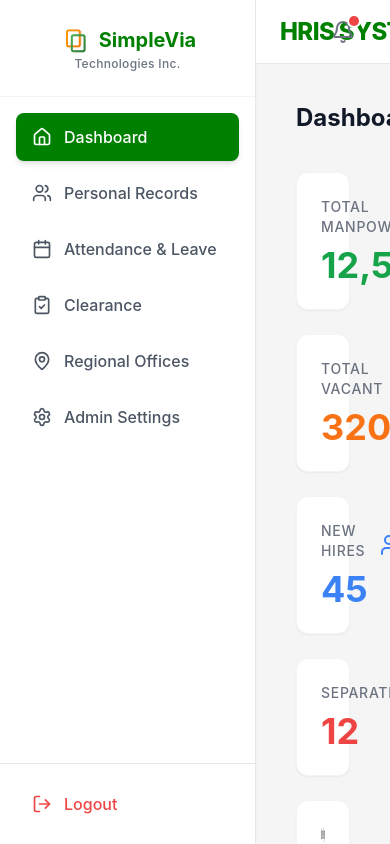
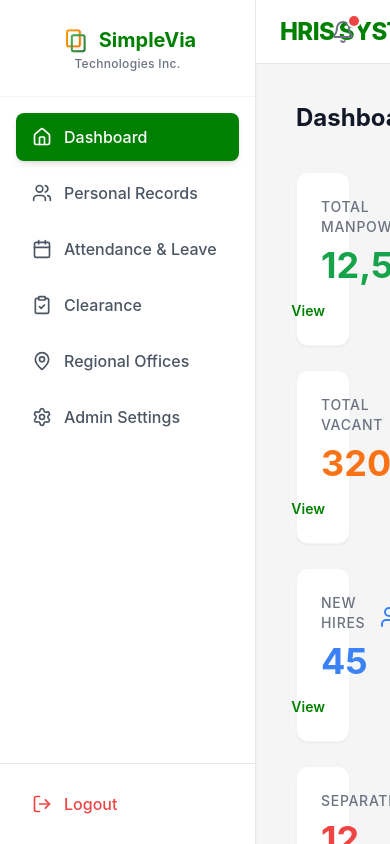
Before and after one commit to Lyndoncatan/SimpleVia-Frontend, a React (Vite) app: page /dashboard in a window 390 px wide. Built offline with nearby package versions, Linux system fonts and the light colour scheme.

Commit message:
Add analytics view buttons, modal charts; update login colors and responsiveness

```diff
--- /dev/null
+++ b/src/components/charts/AnalyticsBar.tsx
@@ -0,0 +1,63 @@
+import {
+    Chart as ChartJS,
+    CategoryScale,
+    LinearScale,
+    BarElement,
+    Title,
+    Tooltip,
+    Legend,
+} from 'chart.js';
+import { Bar } from 'react-chartjs-2';
+
+ChartJS.register(
+    CategoryScale,
+    LinearScale,
+    BarElement,
+    Title,
+    Tooltip,
+    Legend
+);
+
+interface AnalyticsBarProps {
+    title: string;
+    labels: string[];
+    data: number[];
+    color?: string;
+}
+
+export default function AnalyticsBar({ title, labels, data, color = '#2563EB' }: AnalyticsBarProps) {
+    const options = {
+        responsive: true,
+        maintainAspectRatio: false,
+        plugins: {
+            legend: { display: false },
+            title: {
+                display: true,
+                text: title,
+                position: 'top' as const,
+                align: 'start' as const,
+                color: '#333',
+                font: { size: 16, weight: 'bold' as const },
+                padding: { bottom: 12 },
+            },
+        },
+        scales: {
+            y: { beginAtZero: true, grid: { color: '#f0f0f0' } },
+            x: { grid: { display: false } },
+        },
+    };
+
+    const chartData = {
+        labels,
+        datasets: [
+            {
+                label: title,
+                data,
+                backgroundColor: color,
+                borderRadius: 4,
+            },
+        ],
+    };
+
+    return <div className="h-full w-full"><Bar options={options} data={chartData} /></div>;
+}
--- a/src/components/charts/HeadcountWidget.tsx
+++ b/src/components/charts/HeadcountWidget.tsx
@@ -7,9 +7,10 @@ interface HeadcountWidgetProps {
     subtitle?: string;
     icon?: 'users' | 'check';
     color?: string;
+    onView?: () => void;
 }
 
-const HeadcountWidget = ({ title, count, subtitle, icon = 'users', color = 'text-[var(--color-primary)]' }: HeadcountWidgetProps) => {
+const HeadcountWidget = ({ title, count, subtitle, icon = 'users', color = 'text-[var(--color-primary)]', onView }: HeadcountWidgetProps) => {
     return (
         <div className="bg-white p-6 rounded-xl shadow-sm border border-gray-100 flex flex-col justify-between h-full">
             <div className="flex justify-between items-start">
@@ -30,6 +31,14 @@ const HeadcountWidget = ({ title, count, subtitle, icon = 'users', color = 'text
                     {subtitle}
                 </div>
             )}
+            <div className="mt-4 flex justify-end">
+                <button
+                    onClick={onView}
+                    className="text-sm font-semibold text-[var(--color-primary)] hover:underline"
+                >
+                    View
+                </button>
+            </div>
         </div>
     );
 };
--- a/src/pages/Dashboard.tsx
+++ b/src/pages/Dashboard.tsx
@@ -1,10 +1,22 @@
 
+import { useState } from 'react';
 import { ManpowerChart } from '../components/charts/ManpowerChart';
 import { TurnoverChart } from '../components/charts/TurnoverChart';
 import HeadcountWidget from '../components/charts/HeadcountWidget';
 import StatisticsSection from '../components/charts/DonutCharts';
+import AnalyticsBar from '../components/charts/AnalyticsBar';
 
 const Dashboard = () => {
+    const [modalOpen, setModalOpen] = useState(false);
+    const [modalTitle, setModalTitle] = useState('');
+    const [modalContent, setModalContent] = useState<JSX.Element | null>(null);
+
+    const openModal = (title: string, content: JSX.Element) => {
+        setModalTitle(title);
+        setModalContent(content);
+        setModalOpen(true);
+    };
+
     return (
         <div className="space-y-6 pb-6">
             <div className="flex justify-between items-center">
@@ -16,21 +28,45 @@ const Dashboard = () => {
 
             {/* Top Row: Headcount Widgets */}
             <div className="grid grid-cols-1 md:grid-cols-2 lg:grid-cols-4 gap-6">
-                <HeadcountWidget title="Total Manpower" count={12500} icon="users" color="text-green-600" />
-                <HeadcountWidget title="Total Vacant" count={320} icon="check" color="text-orange-500" />
-                <HeadcountWidget title="New Hires" count={45} icon="users" color="text-blue-500" />
-                <HeadcountWidget title="Separations" count={12} icon="users" color="text-red-500" />
+                <HeadcountWidget
+                    title="Total Manpower"
+                    count={12500}
+                    icon="users"
+                    color="text-green-600"
+                    onView={() => openModal('Total Manpower', <ManpowerChart />)}
+                />
+                <HeadcountWidget
+                    title="Total Vacant"
+                    count={320}
+                    icon="check"
+                    color="text-orange-500"
+                    onView={() => openModal('Total Vacant', <AnalyticsBar title="Vacant per Region" labels={["BARMM","CAR","NCR","R1","R2","R3","R4A","R4B"]} data={[12,8,50,40,30,20,10,5]} color="#F97316" />)}
+                />
+                <HeadcountWidget
+                    title="New Hires"
+                    count={45}
+                    icon="users"
+                    color="text-blue-500"
+                    onView={() => openModal('New Hires', <AnalyticsBar title="New Hires (Monthly)" labels={["Jan","Feb","Mar","Apr","May","Jun"]} data={[5,8,10,7,9,6]} color="#0EA5E9" />)}
+                />
+                <HeadcountWidget
+                    title="Separations"
+                    count={12}
+                    icon="users"
+                    color="text-red-500"
+                    onView={() => openModal('Separations', <AnalyticsBar title="Separations (Monthly)" labels={["Jan","Feb","Mar","Apr","May","Jun"]} data={[1,2,3,2,1,3]} color="#EF4444" />)}
+                />
             </div>
 
             {/* Middle Row: Charts */}
             <div className="grid grid-cols-1 lg:grid-cols-3 gap-6">
                 {/* Manpower Chart - Takes up 2 columns */}
-                <div className="lg:col-span-2 bg-white p-6 rounded-xl shadow-sm border border-gray-100 h-96">
+                <div className="lg:col-span-2 bg-white p-6 rounded-xl shadow-sm border border-gray-100 h-64 lg:h-96">
                     <ManpowerChart />
                 </div>
 
                 {/* Turnover Chart - Takes up 1 column */}
-                <div className="bg-white p-6 rounded-xl shadow-sm border border-gray-100 h-96">
+                <div className="bg-white p-6 rounded-xl shadow-sm border border-gray-100 h-64 lg:h-96">
                     <TurnoverChart />
                 </div>
             </div>
@@ -40,6 +76,18 @@ const Dashboard = () => {
                 <h3 className="text-lg font-bold text-gray-800 mb-6">Demographics & Attendance</h3>
                 <StatisticsSection />
             </div>
+            {modalOpen && (
+                <div className="fixed inset-0 z-50 flex items-center justify-center">
+                    <div className="absolute inset-0 bg-black/40" onClick={() => setModalOpen(false)} />
+                    <div className="relative w-[95%] max-w-3xl bg-white rounded-xl p-6 shadow-lg z-10 h-[70vh]">
+                        <div className="flex items-center justify-between mb-4">
+                            <h4 className="text-lg font-bold text-gray-800">{modalTitle}</h4>
+                            <button className="text-gray-500 hover:text-gray-700" onClick={() => setModalOpen(false)}>Close</button>
+                        </div>
+                        <div className="h-full">{modalContent}</div>
+                    </div>
+                </div>
+            )}
         </div>
     );
 };
--- a/src/pages/Login.tsx
+++ b/src/pages/Login.tsx
@@ -37,7 +37,7 @@ const Login: FC = () => {
                 {/* Right Side - Login Form */}
                 <div className="flex-1 w-full max-w-md">
                     <div className="mb-8">
-                        <h2 className="text-3xl font-bold text-gray-900 mb-2">Welcome!</h2>
+                        <h2 className="text-2xl md:text-3xl font-bold text-orange-500 mb-2">Welcome!</h2>
                         <h3 className="text-xl font-medium text-white">HR Management Information System</h3>
                     </div>
 
@@ -87,9 +87,9 @@ const Login: FC = () => {
                         </div>
 
                         <div className="flex items-center justify-end">
-                            <a href="#" className="text-sm font-medium text-gray-800 hover:text-white transition-colors">
-                                Forgot Password?
-                            </a>
+                            <a href="#" className="text-sm font-medium text-green-500 hover:text-green-700 transition-colors">
+                                    Forgot Password?
+                                </a>
                         </div>
                     </form>
                 </div>
```
